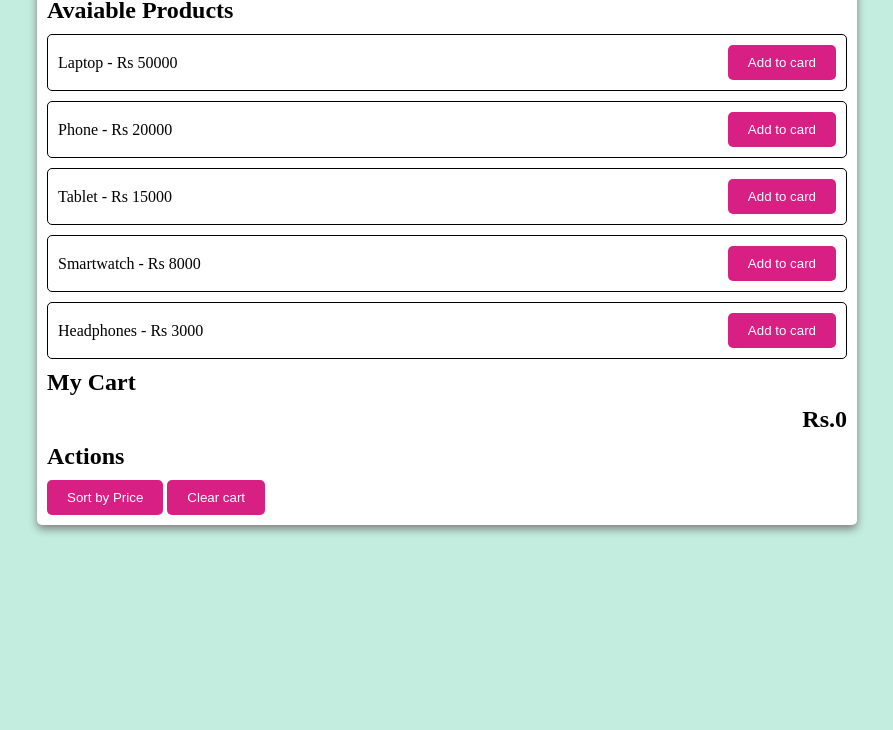
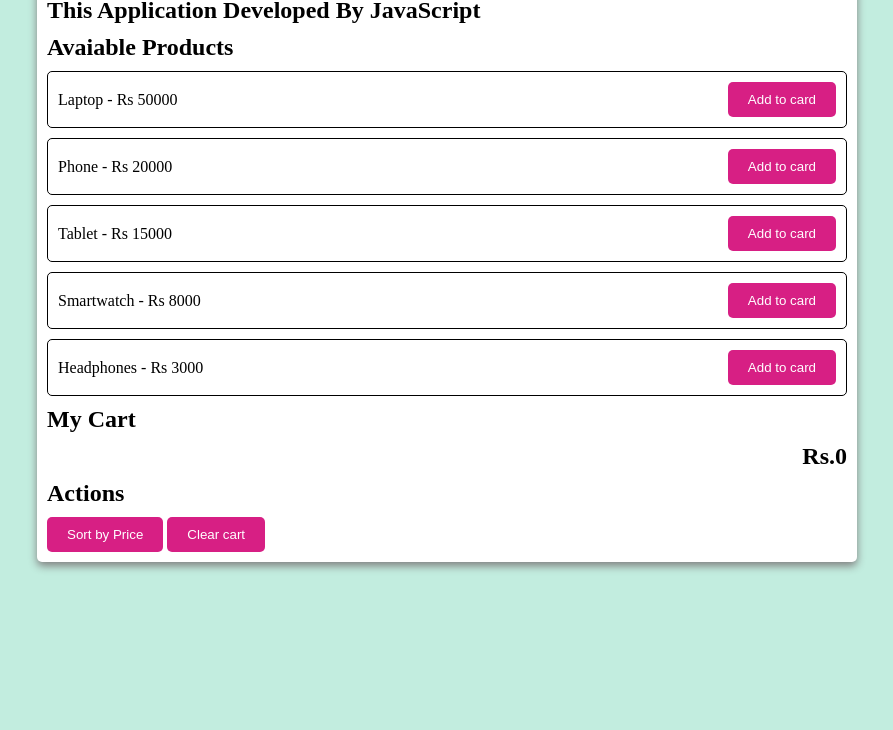
Before and after one commit to grahul26/ononline-shopping-application, a plain HTML site: page index.html in a window 1280 px wide. Shown: the part 70-800 px from the top of the page, without its empty margins (193-1086 px from the left). Drawn offline with Linux system fonts and the light colour scheme.

Commit message:
Updated subtitle

```diff
--- a/index.html
+++ b/index.html
@@ -92,6 +92,7 @@
 
 
         <h1  >Online Shopping</h1>
+        <h2>This Application Developed By JavaScript</h2>
 
         <p id="feedback" ></p>
 
```
